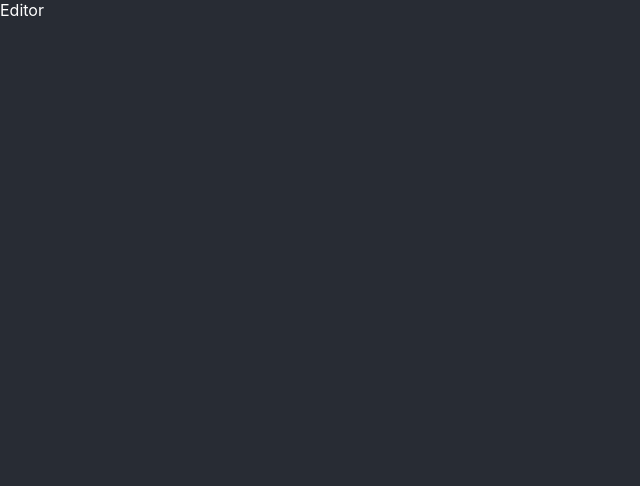
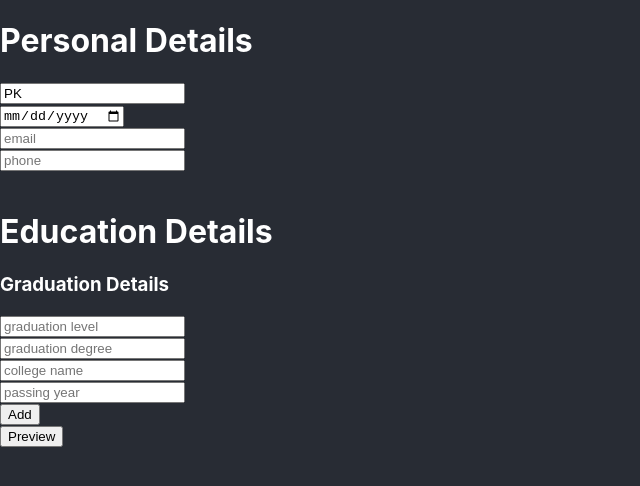
Before and after one commit to PrathameshVK/redux-resume, a React (Create React App) app: page /edit in a window 1280 px wide. Shown: the top 486 px of the page, without its empty margins (0-640 px from the left). Built offline with nearby package versions, Linux system fonts and the light colour scheme.

Commit message:
Added editor component

```diff
--- a/src/components/Editor.jsx
+++ b/src/components/Editor.jsx
@@ -1,7 +1,199 @@
-import React from "react";
+import React, { useState } from "react";
+import { useSelector, useDispatch } from "react-redux";
+import { useNavigate } from "react-router-dom";
+import { editResume } from "../redux";
 
 function Editor() {
-  return <div>Editor</div>;
+  const [personalDetails, setPersonalDetails] = useState({
+    name: "PK",
+    birthDate: "",
+    contactDetails: {
+      email: "",
+      phone: "",
+    },
+  });
+  const [newEducation, setNewEducation] = useState({
+    graduationLevel: "",
+    graduationDegree: "",
+    collegeName: "",
+    passingYear: "",
+  });
+  const [educationDetails, setEducationDetails] = useState([]);
+
+  const addNewEducation = () => {
+    console.log(newEducation);
+    setEducationDetails((prevState) => [...prevState, newEducation]);
+  };
+
+  const handleName = (event) => {
+    setPersonalDetails((prevState) => {
+      return {
+        ...prevState,
+        name: event.target.value,
+      };
+    });
+  };
+
+  const handleBirthDate = (event) => {
+    setPersonalDetails((prevState) => {
+      return {
+        ...prevState,
+        birthDate: event.target.value,
+      };
+    });
+  };
+
+  const handleEmail = (event) => {
+    setPersonalDetails((prevState) => {
+      return {
+        ...prevState,
+        contactDetails: {
+          ...prevState.contactDetails,
+          email: event.target.value,
+        },
+      };
+    });
+  };
+
+  const handlePhone = (event) => {
+    setPersonalDetails((prevState) => {
+      return {
+        ...prevState,
+        contactDetails: {
+          ...prevState.contactDetails,
+          phone: event.target.value,
+        },
+      };
+    });
+  };
+
+  const handleGraduationLevel = (event) => {
+    setNewEducation((prevState) => {
+      return {
+        ...prevState,
+        graduationLevel: event.target.value,
+      };
+    });
+  };
+
+  const handleGraduationDegree = (event) => {
+    setNewEducation((prevState) => {
+      return {
+        ...prevState,
+        graduationDegree: event.target.value,
+      };
+    });
+  };
+
+  const handleGraduationCollegeName = (event) => {
+    setNewEducation((prevState) => {
+      return {
+        ...prevState,
+        collegeName: event.target.value,
+      };
+    });
+  };
+
+  const handleGraduationPassingYear = (event) => {
+    setNewEducation((prevState) => {
+      return {
+        ...prevState,
+        passingYear: event.target.value,
+      };
+    });
+  };
+
+  const resumeData = useSelector((state) => state.resume.resumeData);
+  const dispatch = useDispatch();
+  const navigate = useNavigate();
+
+  return (
+    <div>
+      <div>
+        <h1>Personal Details</h1>
+        <input
+          type="text"
+          placeholder="name"
+          value={personalDetails.name}
+          onChange={handleName}
+        />
+        <br />
+        <input
+          type="date"
+          placeholder="birth date"
+          value={personalDetails.birthDate}
+          onChange={handleBirthDate}
+        />
+        <br />
+        <input
+          type="email"
+          placeholder="email"
+          value={personalDetails.contactDetails.email}
+          onChange={handleEmail}
+        />
+        <br />
+        <input
+          type="text"
+          placeholder="phone"
+          value={personalDetails.contactDetails.phone}
+          onChange={handlePhone}
+        />
+      </div>
+      <br />
+      <div>
+        <h1>Education Details</h1>
+        <div>
+          <h3>Graduation Details</h3>
+          <input
+            type="text"
+            placeholder="graduation level"
+            onChange={handleGraduationLevel}
+          />
+          <br />
+          <input
+            type="text"
+            placeholder="graduation degree"
+            onChange={handleGraduationDegree}
+          />
+          <br />
+          <input
+            type="text"
+            placeholder="college name"
+            onChange={handleGraduationCollegeName}
+          />
+          <br />
+          <input
+            type="text"
+            placeholder="passing year"
+            onChange={handleGraduationPassingYear}
+          />
+          <br />
+          <button onClick={addNewEducation}>Add</button>
+        </div>
+        <div>
+          {educationDetails &&
+            educationDetails.map((item, key) => {
+              return <div key={key}>{item.graduationLevel}</div>;
+            })}
+        </div>
+      </div>
+      <div>
+        <button
+          onClick={() => {
+            dispatch(
+              editResume({
+                personalDetails: personalDetails,
+                educationDetails: educationDetails,
+              })
+            );
+            navigate("/preview");
+          }}
+        >
+          Preview
+        </button>
+      </div>
+    </div>
+  );
 }
 
 export default Editor;
```
